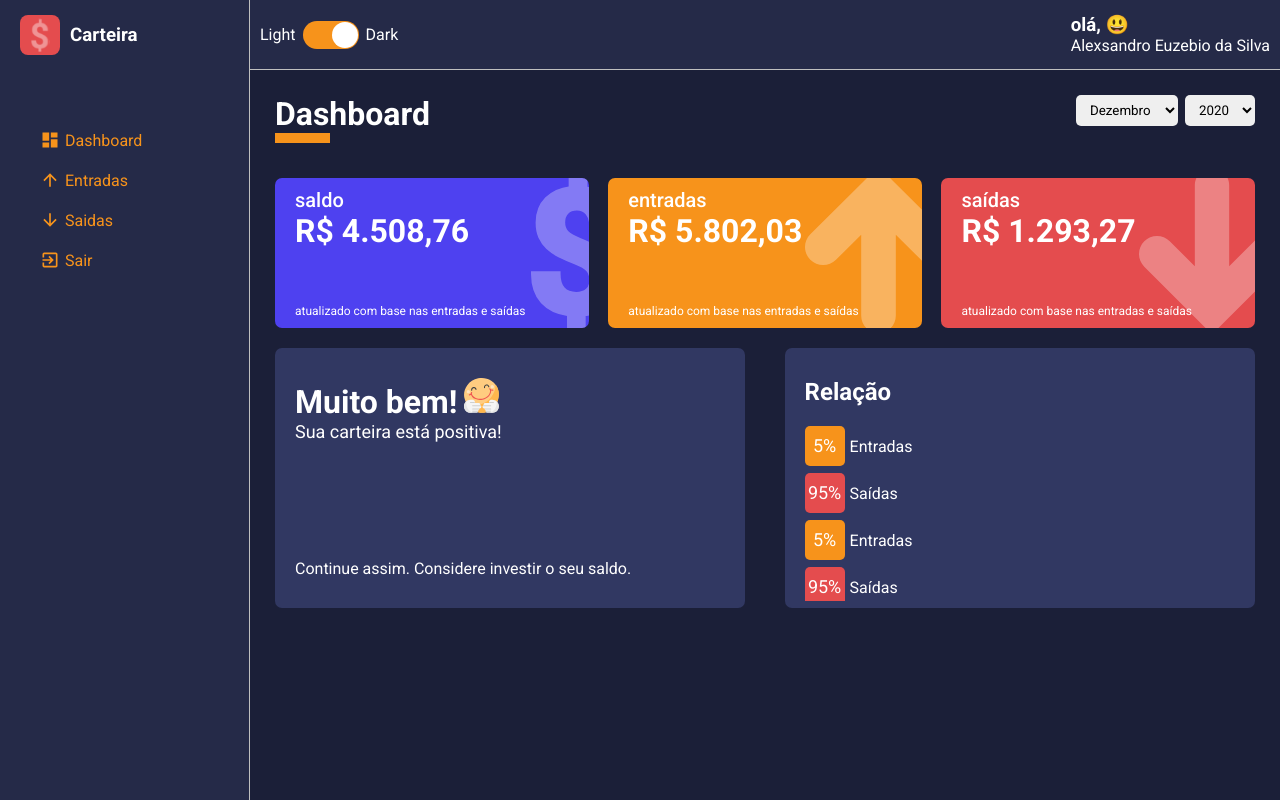
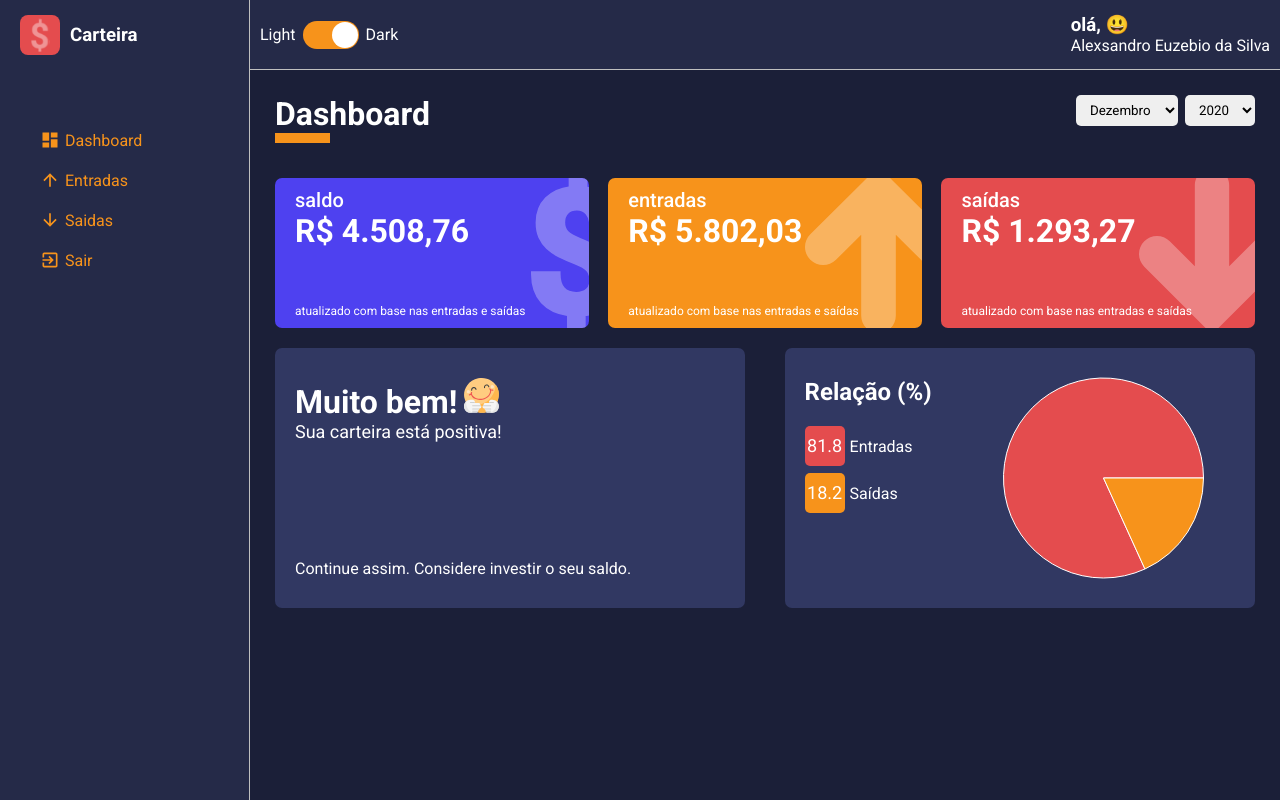
Before and after one commit to AlexsandroProjetosOficial/carteira, a React (Create React App) app: page /dashboard in a window 1280 px wide. Built offline with nearby package versions, Linux system fonts and the light colour scheme.

Commit message:
Carregando o gráfico de pizza com dados.

```diff
--- a/src/components/PieChart/index.tsx
+++ /dev/null
@@ -1,66 +0,0 @@
-import React from 'react';
-// import {
-//     PieChart,
-//     Pie,
-//     ResponsiveContainer
-// } from 'recharts';
-import {
-    Container,
-    SideLeft,
-    LegendContainer,
-    Legend,
-    SideRight
-} from './styles';
-
-const PieChart: React.FC = () => (
-    <Container>
-        <SideLeft>
-            <h2>Relação</h2>
-            <LegendContainer>
-                <Legend color="#F7931B">
-                    <div>5%</div>
-                    <span>Entradas</span>
-                </Legend>
-
-                <Legend color="#E44C4E">
-                    <div>95%</div>
-                    <span>Saídas</span>
-                </Legend>
-                <Legend color="#F7931B">
-                    <div>5%</div>
-                    <span>Entradas</span>
-                </Legend>
-
-                <Legend color="#E44C4E">
-                    <div>95%</div>
-                    <span>Saídas</span>
-                </Legend>
-                <Legend color="#F7931B">
-                    <div>5%</div>
-                    <span>Entradas</span>
-                </Legend>
-
-                <Legend color="#E44C4E">
-                    <div>95%</div>
-                    <span>Saídas</span>
-                </Legend>
-            </LegendContainer>
-        </SideLeft>
-
-        <SideRight>
-            {/* <ResponsiveContainer>
-                <PieChart>
-                    <Pie
-                        data = {[]}
-                        labelLine = {false}
-                        dataKey = "percent"
-                    />
-                        {}
-                    </Pie>
-                </PieChart>
-            </ResponsiveContainer> */}
-        </SideRight>
-    </Container>
-);
-
-export default PieChart;
--- /dev/null
+++ b/src/components/PieChartBox/index.tsx
@@ -0,0 +1,64 @@
+import React from 'react';
+import {
+    PieChart,
+    Pie,
+    ResponsiveContainer,
+    Cell
+} from 'recharts';
+import {
+    Container,
+    SideLeft,
+    LegendContainer,
+    Legend,
+    SideRight
+} from './styles';
+
+interface IPieChartProps {
+    data: {
+        name: string;
+        value: number;
+        percent: number;
+        color: string;
+    }[];
+}
+
+const PieChartBox: React.FC<IPieChartProps> = ({ data }) => (
+    <Container>
+        <SideLeft>
+            <h2>Relação (%)</h2>
+            <LegendContainer>
+                {
+                    data.map((indicator) => (
+                        <Legend key={indicator.name} color={indicator.color}>
+                            <div>{indicator.percent}</div>
+                            <span>{indicator.name}</span>
+                        </Legend>
+                    ))
+                }
+            </LegendContainer>
+        </SideLeft>
+
+        <SideRight>
+            <ResponsiveContainer>
+                <PieChart>
+                    <Pie
+                        data={data}
+                        labelLine={false}
+                        dataKey="percent"
+                    >
+                        {
+                            data.map((indicator) => (
+                                <Cell
+                                    key={indicator.name}
+                                    fill={indicator.color}
+                                />
+                            ))
+                        }
+                    </Pie>
+                </PieChart>
+            </ResponsiveContainer>
+        </SideRight>
+    </Container >
+);
+
+export default PieChartBox;
--- a/src/components/PieChart/styles.ts
+++ b/src/components/PieChartBox/styles.ts
@@ -63,5 +63,7 @@ export const Legend = styled.li<ILegendProps>`
 `;
 
 export const SideRight = styled.main`
-
+    display: flex;
+    flex: 1;
+    justify-content: center;
 `;
--- a/src/pages/Dashboard/index.tsx
+++ b/src/pages/Dashboard/index.tsx
@@ -3,7 +3,7 @@ import ContentHeader from '../../components/ContentHeader';
 import SelectInput from '../../components/SelectInput';
 import WalletBox from '../../components/WalletBox';
 import MessageBox from '../../components/MessageBox';
-import PieChart from '../../components/PieChart';
+import PieChartBox from '../../components/PieChartBox';
 import gains from '../../repositories/gains';
 import expenses from '../../repositories/expenses';
 import listOfMonths from '../../utils/months';
@@ -115,6 +115,28 @@ const Dashboard: React.FC = () => {
         }
     }, [totalBlance]);
 
+    const relationExpensesVersusGains = useMemo(() => {
+        const total = totalGains + totalExpenses;
+        const percentGains = (totalGains / total) * 100;
+        const percentExpenses = (totalExpenses / total) * 100;
+        const data = [
+            {
+                name: "Entradas",
+                value: totalGains,
+                percent: isNaN(Number(percentGains.toFixed(1))) ? 0 : Number(percentGains.toFixed(1)),
+                color: "#E44C4E"
+            },
+            {
+                name: "Saídas",
+                value: totalExpenses,
+                percent: isNaN(Number(percentExpenses.toFixed(1))) ? 0 : Number(percentExpenses.toFixed(1)),
+                color: "#F7931B"
+            },
+        ];
+
+        return data;
+    },[totalGains, totalExpenses]);
+
     const handleMonthSelected = (month: string) => {
         try {
             const parseMonth = Number(month);
@@ -179,7 +201,7 @@ const Dashboard: React.FC = () => {
                     footerText={message.footerText}
                 />
 
-                <PieChart />
+                <PieChartBox data={relationExpensesVersusGains} />
             </Content>
         </Container>
     );
```
Also changed, not shown: 1 other file (tests, documents, lock files or other folders).
